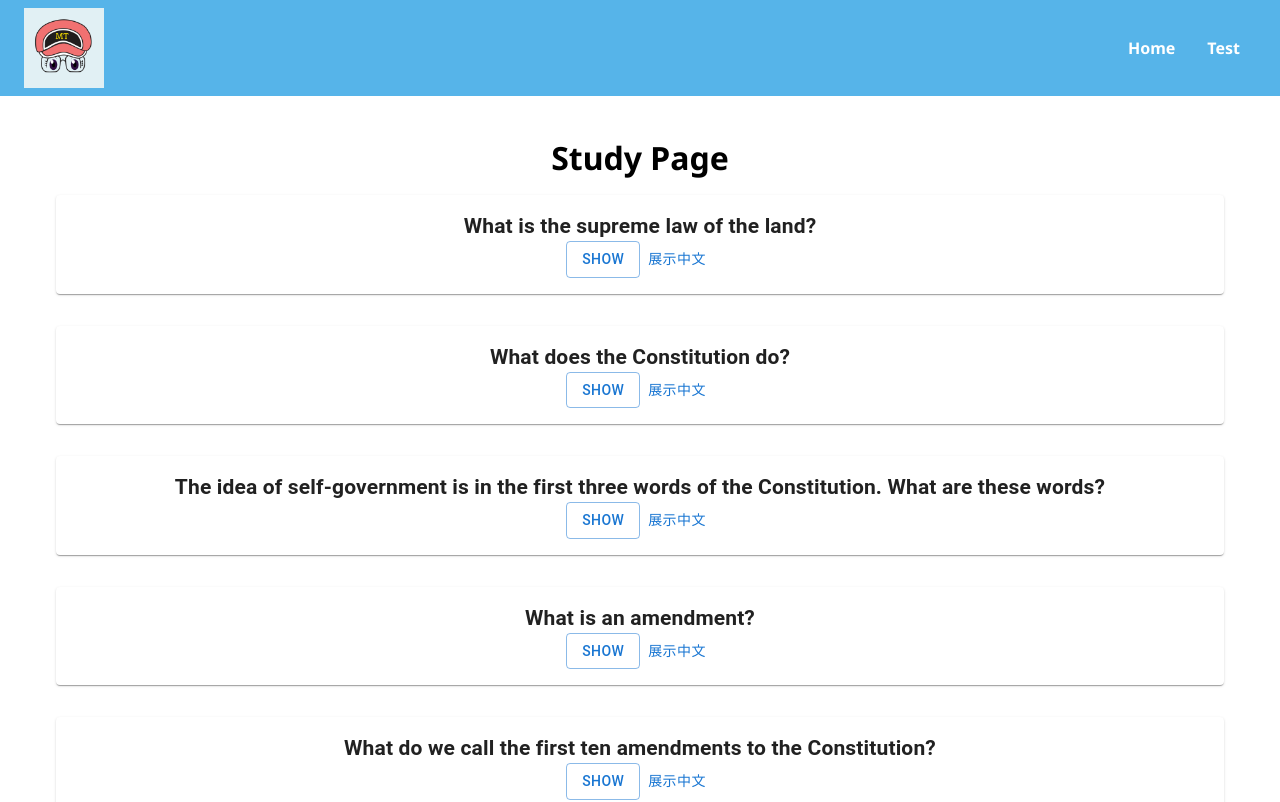
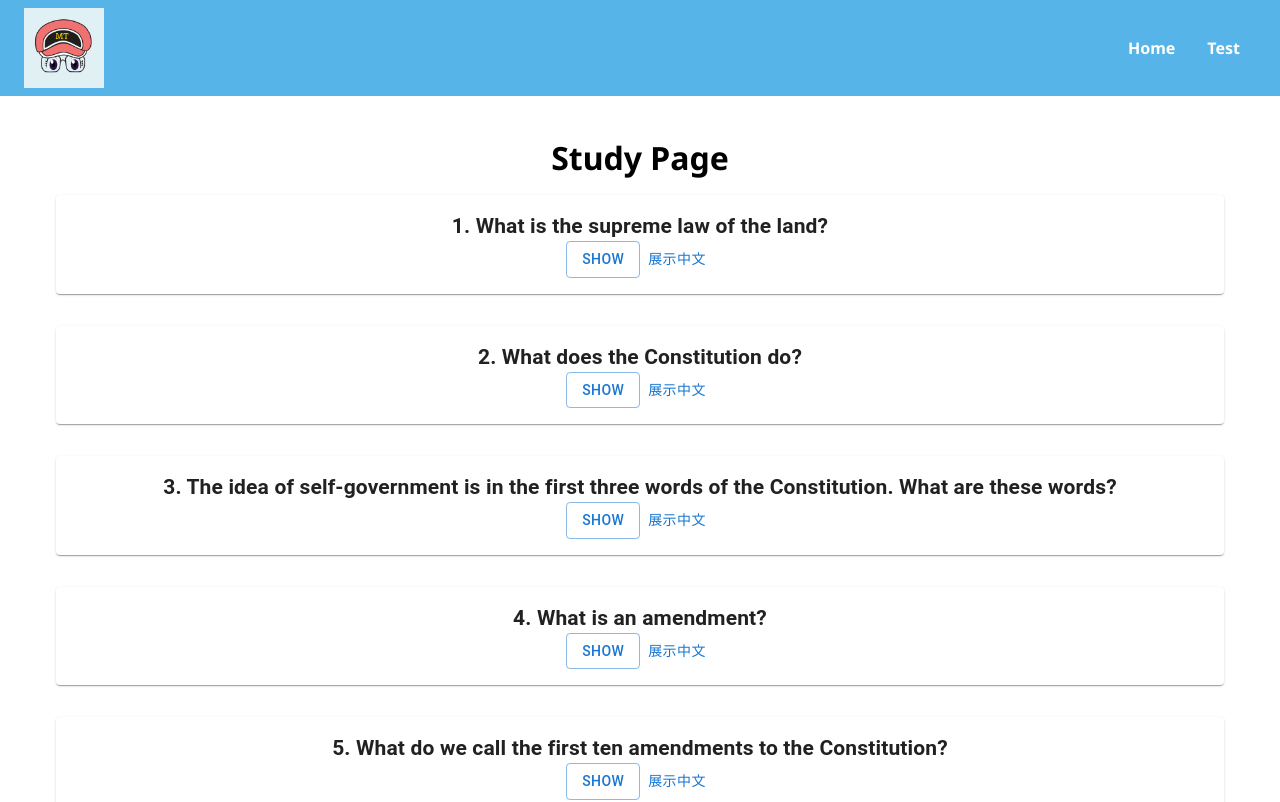
Before and after one commit to MANDYTSANG007/react-test, a React (Create React App) app: page / in a window 1280 px wide. Shown: the top 802 px of the page. Built offline with nearby package versions, Linux system fonts and the light colour scheme.

Commit message:
realign text element

```diff
--- a/src/components/Home/Home.js
+++ b/src/components/Home/Home.js
@@ -24,8 +24,8 @@ const Home = () => {
                     <Stack sx={{ p: 2 }}>
                         <Item>
                             <Panel
-                                key={q.id}
-                                id={q.id}
+                                key={q.question_id}
+                                id={q.question_id}
                                 question={q.question}
                                 answer={q.answer}
                                 translation={q.translation}
@@ -38,7 +38,7 @@ const Home = () => {
     );
 };
 
-function Panel({ question_id, question, answer, translation }) {
+function Panel({ id, question, answer, translation }) {
     const [isAnswerVisible, setIsAnswerVisible] = useState(false);
     const [isTranslationVisible, setIsTranslationVisible] = useState(false);
 
@@ -52,10 +52,8 @@ function Panel({ question_id, question, answer, translation }) {
 
     return (
         <section>
-             <p>{question_id}</p>
             <h1>
-
-                {question}
+                {id}. {question}
             </h1>
             {isAnswerVisible ? (
                 <div>
```
